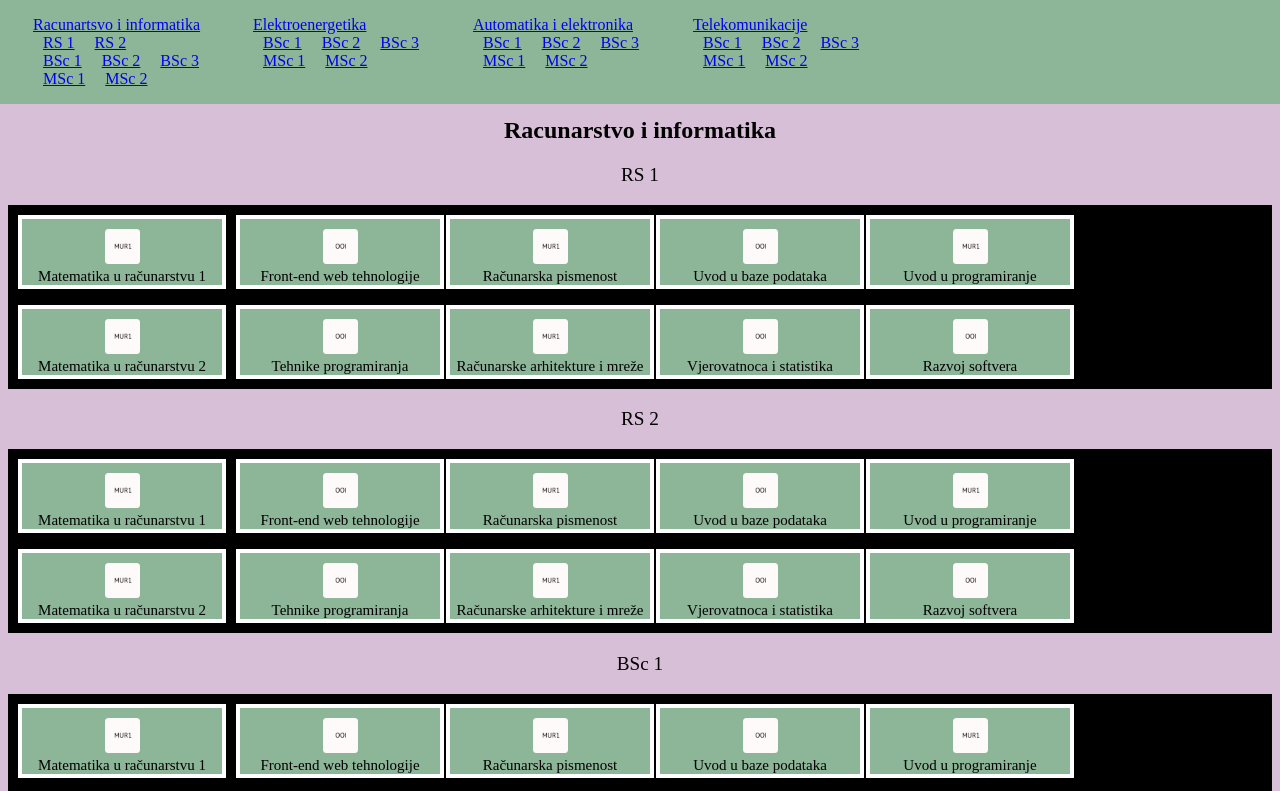
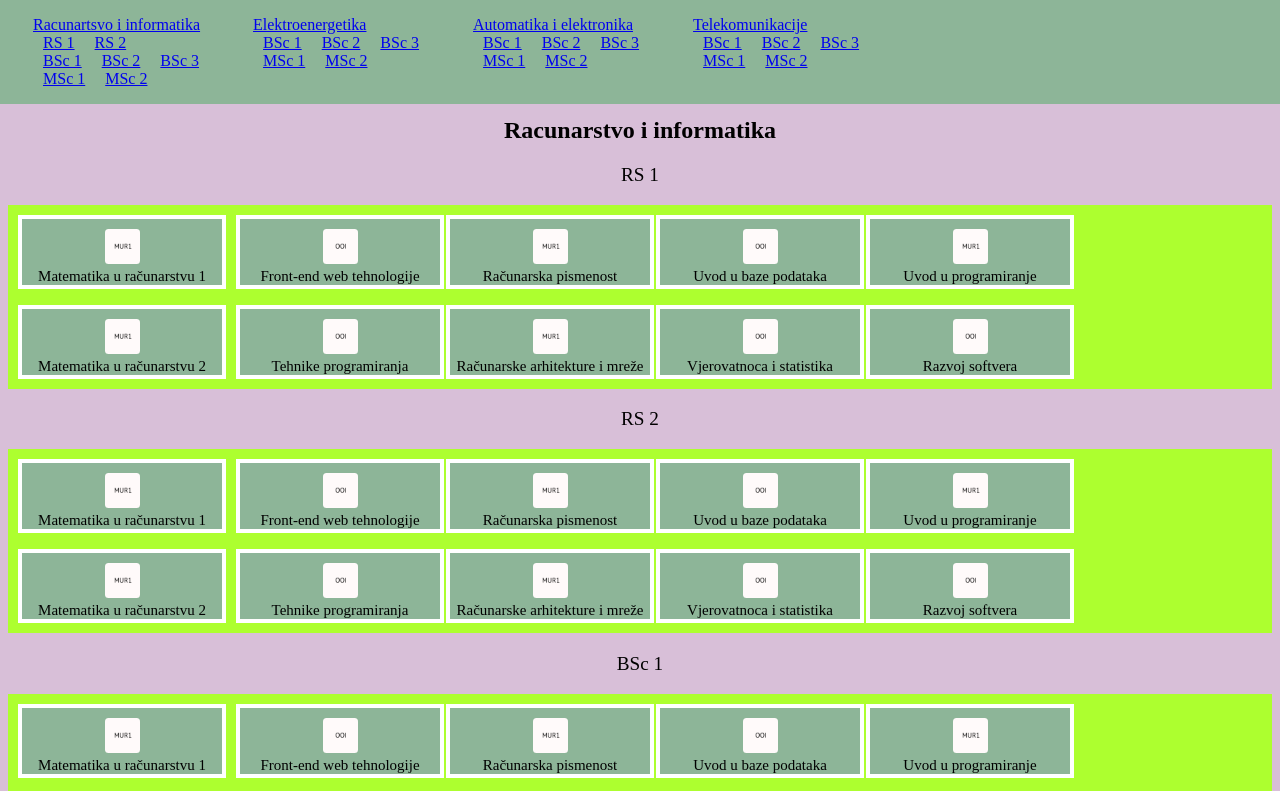
Before and after one commit to fahretf/Hana-WT, a website: page public/html/predmet.html in a window 1280 px wide. Shown: the top 791 px of the page. Drawn offline with Linux system fonts and the light colour scheme.

Commit message:
greenyellow

```diff
--- a/public/css/predmet.css
+++ b/public/css/predmet.css
@@ -31,7 +31,7 @@ html{
 
 .rs_1, .rs_2, .bsc_1, .bsc_2, .bsc_3, .msc_1, .msc_2{
     display: grid;
-    background-color:black;
+    background-color:greenyellow;
     padding: 10px;
     column-gap: 10px;
     row-gap: 1em;
```
